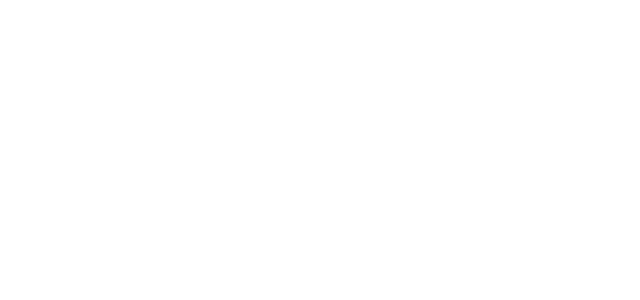
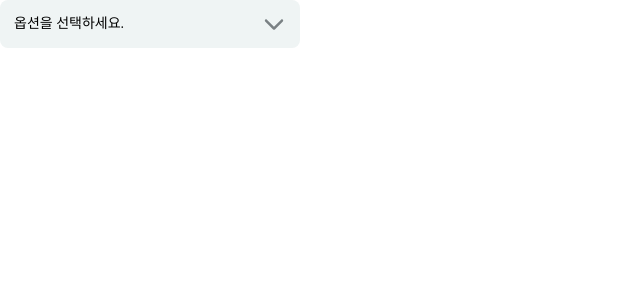
Before and after one commit to NULL-SoftwareMeisterHighSchool/Project_Frontend_legacy, a React (Vite) app: page / in a window 1280 px wide. Shown: the top 300 px of the page, without its empty margins (0-640 px from the left). Built offline with nearby package versions, Linux system fonts and the light colour scheme; a web font is replaced by a local one.

Commit message:
ADD : Dropdown 디자인 시스템 제작

```diff
--- a/src/App.tsx
+++ b/src/App.tsx
@@ -1,5 +1,13 @@
+import Dropdown from "@components/common/Dropdown";
+
 function App() {
-  return <div className="App"></div>;
+  return <div className="App">
+    <Dropdown describe="옵션을 선택하세요." items={[
+      { text: "옵션1" },
+      { text: "옵션2" },
+      { text: "옵션3" }
+    ]} />
+  </div>;
 }
 
 export default App;
--- a/src/components/common/Dropdown/dropdown.type.ts
+++ b/src/components/common/Dropdown/dropdown.type.ts
@@ -0,0 +1,3 @@
+export type ItemType = {
+    text: string
+}
--- a/src/components/common/Dropdown/index.tsx
+++ b/src/components/common/Dropdown/index.tsx
@@ -1,9 +1,46 @@
-import * as S from './style';
+import { useState } from "react";
+import { ItemType } from "./dropdown.type";
+import * as S from "./style";
+import { DownArrow } from "@assets/images/allfiles";
 
-const Dropdown = () => {
-    return (
-        <S.Dropdown></S.Dropdown>
-    )
+interface PropTypes {
+  describe: string;
+  items: ItemType[];
 }
 
+const Dropdown = ({ describe, items }: PropTypes) => {
+  const [isOpen, setIsOpen] = useState(false);
+  const [selectedItem, setSelectedItem] = useState<ItemType>();
+
+  const toggleOpen = () => {
+    setIsOpen((prev) => !prev);
+  };
+
+  const clickItem = (item: ItemType) => {
+    setSelectedItem(item);
+    toggleOpen();
+  };
+
+  return (
+    <S.Dropdown>
+      <S.DropdownBox onClick={toggleOpen}>
+        <S.Describe>{selectedItem?.text ? selectedItem.text : describe}</S.Describe>
+        <S.Img src={DownArrow} />
+      </S.DropdownBox>
+      <S.DropdownListBox isOpen={isOpen}>
+        <S.DropdownList>
+          {items.map((item: ItemType, idx) => (
+            <S.DropdownItem
+              key={"dropdown " + idx}
+              onClick={() => clickItem(item)}
+            >
+              {item.text}
+            </S.DropdownItem>
+          ))}
+        </S.DropdownList>
+      </S.DropdownListBox>
+    </S.Dropdown>
+  );
+};
+
 export default Dropdown;
--- a/src/components/common/Dropdown/style.ts
+++ b/src/components/common/Dropdown/style.ts
@@ -1,3 +1,56 @@
+import { Body2 } from "@styles/text.style";
+import { color } from "@styles/theme.style";
 import styled from "styled-components";
 
-export const Dropdown = styled.div``;
+export const Dropdown = styled.div`
+    position: relative;
+
+    display: flex;
+    flex-direction: column;
+    gap: 8px;
+
+    width: 300px;
+`;
+
+export const DropdownBox = styled.div`
+    display: flex;
+    justify-content: space-between;
+    align-items: center;
+
+    width: 100%;
+    height: 48px;
+    padding: 14px;
+
+    background: ${color.grayLight2};
+    border-radius: 8px;
+
+    cursor: pointer;
+`;
+
+export const Describe = styled(Body2)``;
+
+export const Img = styled.img`
+    width: 24px;
+    height: 24px;
+`;
+
+export const DropdownListBox = styled.div<{ isOpen: boolean }>`
+    display: ${ ({ isOpen }) => isOpen ? "block" : "none" };
+    border-radius: 8px;
+    overflow: hidden;
+    cursor: pointer;
+`;
+
+export const DropdownList = styled.div`
+    width: inherit;
+    background: ${color.grayLight2};
+`;
+
+export const DropdownItem = styled(Body2)`
+    display: flex;
+    align-items: center;
+
+    width: inherit;
+    height: 40px;
+    padding: 14px;
+`;
```
Also changed, not shown: src/assets/images/pages/DownArrow.svg (added).
